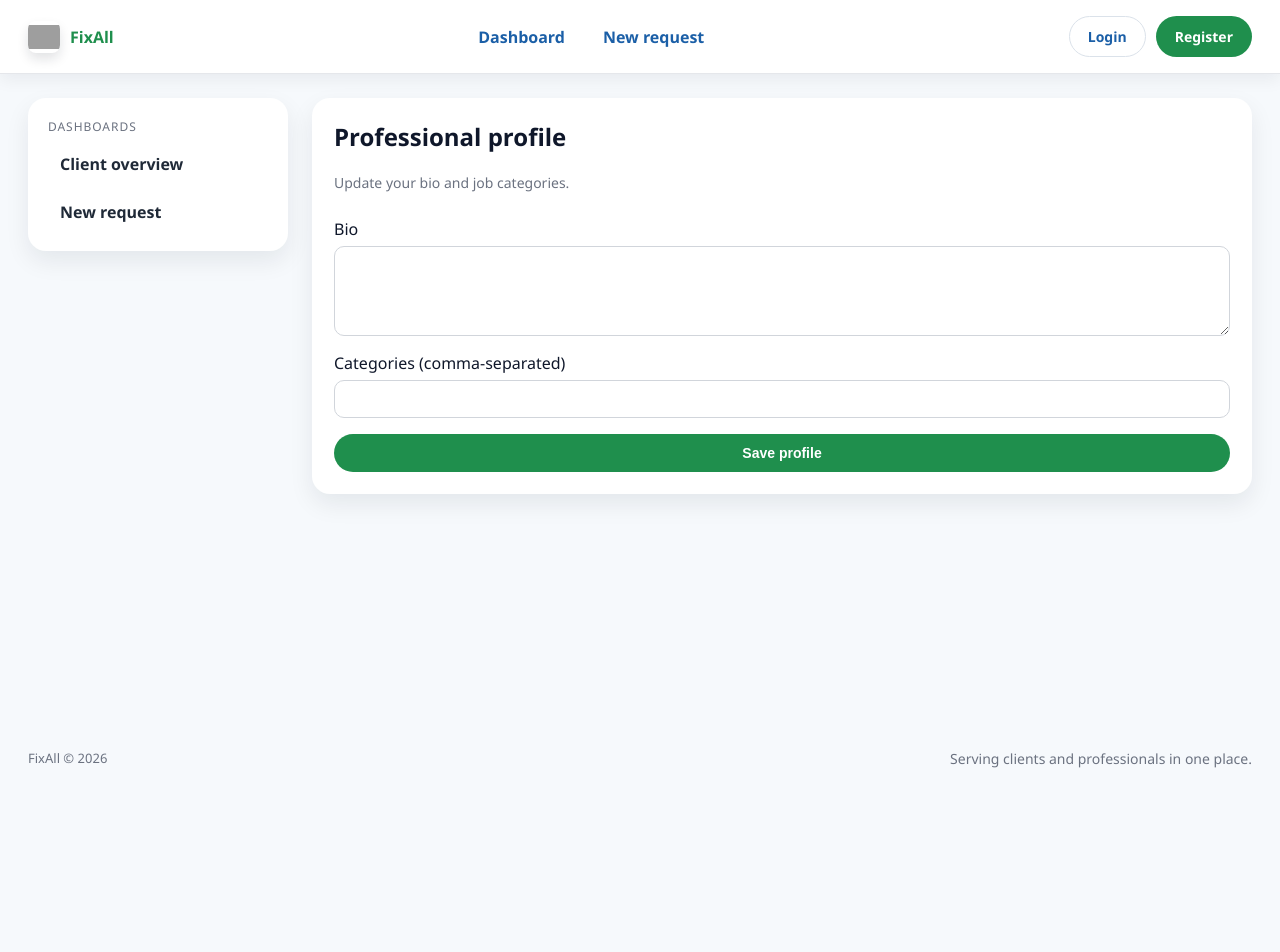
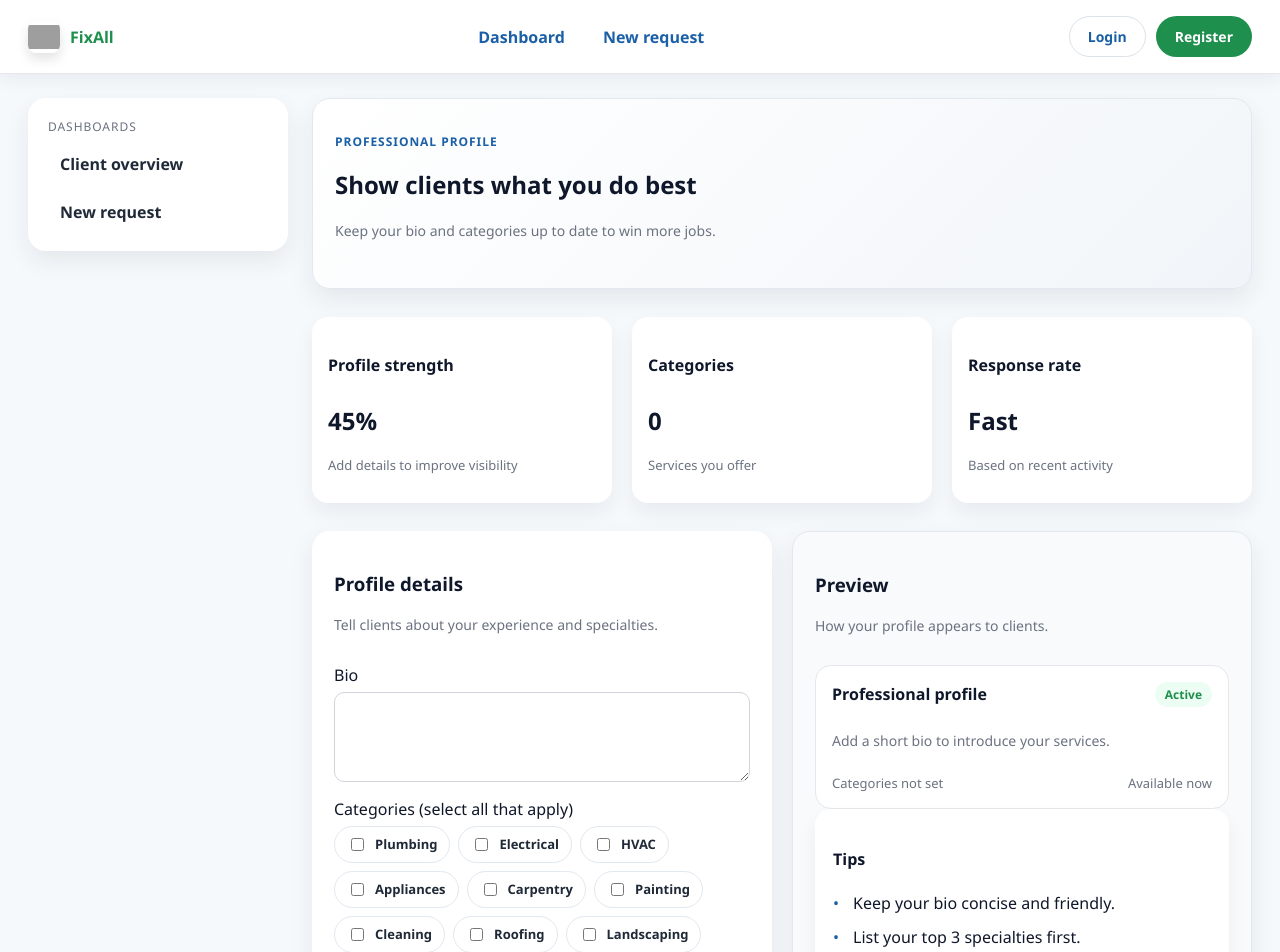
Before and after one commit to Soul312/FixAllFrontEnd, a React (Vite) app in the folder ui/: page /profile in a window 1280 px wide. Shown: the top 952 px of the page. Before the commit the page ends 800 px from the top, so only its background shows below. Built offline with nearby package versions, Linux system fonts and the light colour scheme; grey boxes are pictures that could not be loaded.

Commit message:
add categories constant and update profile form to use checkboxes for category selection

```diff
--- /dev/null
+++ b/ui/src/constants/categories.js
@@ -0,0 +1,12 @@
+export const CATEGORIES = [
+  "Plumbing",
+  "Electrical",
+  "HVAC",
+  "Appliances",
+  "Carpentry",
+  "Painting",
+  "Cleaning",
+  "Roofing",
+  "Landscaping",
+  "General Repair"
+];
--- a/ui/src/pages/client/NewRequest.jsx
+++ b/ui/src/pages/client/NewRequest.jsx
@@ -1,19 +1,7 @@
 import React, { useState } from "react";
 import { apiJson } from "../../api.js";
 import MapPicker from "../../components/MapPicker.jsx";
-
-const CATEGORIES = [
-  "Plumbing",
-  "Electrical",
-  "HVAC",
-  "Appliances",
-  "Carpentry",
-  "Painting",
-  "Cleaning",
-  "Roofing",
-  "Landscaping",
-  "General Repair"
-];
+import { CATEGORIES } from "../../constants/categories.js";
 
 export default function NewRequest() {
   const [form, setForm] = useState({
@@ -141,7 +129,7 @@ export default function NewRequest() {
             <p className="muted">{form.description || "Describe the issue in detail."}</p>
             <div className="card-meta">
               <span>{form.category || "Category"}</span>
-              <span>Lat {form.latitude || "--"} · Lng {form.longitude || "--"}</span>
+              <span>Location selected on map</span>
             </div>
           </div>
           <div className="info-card">
--- a/ui/src/pages/pro/ProfessionalDashboard.jsx
+++ b/ui/src/pages/pro/ProfessionalDashboard.jsx
@@ -1,13 +1,40 @@
 import React, { useState } from "react";
 import { apiJson } from "../../api.js";
+import MapPicker from "../../components/MapPicker.jsx";
 
 export default function ProfessionalDashboard() {
   const [filters, setFilters] = useState({ latitude: "", longitude: "", radiusKm: "10" });
   const [jobs, setJobs] = useState([]);
   const [status, setStatus] = useState("");
+  const [geoStatus, setGeoStatus] = useState("");
 
   const updateField = (field) => (event) => {
     setFilters((prev) => ({ ...prev, [field]: event.target.value }));
+  };
+
+  const applyLocation = ({ lat, lng }) => {
+    if (lat == null || lng == null) return;
+    setFilters((prev) => ({
+      ...prev,
+      latitude: lat.toFixed(6),
+      longitude: lng.toFixed(6)
+    }));
+  };
+
+  const useMyLocation = () => {
+    if (!navigator.geolocation) {
+      setGeoStatus("Geolocation is not supported on this device.");
+      return;
+    }
+    setGeoStatus("Getting your location...");
+    navigator.geolocation.getCurrentPosition(
+      (pos) => {
+        applyLocation({ lat: pos.coords.latitude, lng: pos.coords.longitude });
+        setGeoStatus("");
+      },
+      () => setGeoStatus("Unable to access your location."),
+      { enableHighAccuracy: true, timeout: 10000 }
+    );
   };
 
   const loadJobs = async () => {
@@ -35,8 +62,8 @@ export default function ProfessionalDashboard() {
     <div className="stack-lg">
       <section className="panel hero-panel">
         <div className="page-header">
-          <p className="eyebrow">Professional dashboard</p>
-          <h2>Find nearby requests</h2>
+          <p className="eyebrow">Professional jobs</p>
+          <h2>Claim nearby requests</h2>
           <p className="muted">Search by location and accept jobs that fit your skills.</p>
         </div>
         <div className="row">
@@ -55,24 +82,38 @@ export default function ProfessionalDashboard() {
             <h3>Search filters</h3>
             <p className="muted">Adjust radius to widen or narrow your search.</p>
           </div>
+          <div className="row">
+            <span className="pill">Available</span>
+            <span className="pill pill-muted">Accepted</span>
+            <span className="pill pill-muted">Completed</span>
+          </div>
         </div>
         <div className="form-grid form-grid-3">
-          <div className="form-row">
-            <label>Latitude</label>
-            <input value={filters.latitude} onChange={updateField("latitude")} />
-          </div>
-          <div className="form-row">
-            <label>Longitude</label>
-            <input value={filters.longitude} onChange={updateField("longitude")} />
-          </div>
           <div className="form-row">
             <label>Radius (km)</label>
             <input value={filters.radiusKm} onChange={updateField("radiusKm")} />
           </div>
+          <button className="btn ghost" type="button" onClick={useMyLocation}>
+            Use my location
+          </button>
           <button className="btn primary" type="button" onClick={loadJobs}>
             Load requests
           </button>
         </div>
+        {geoStatus ? <p className="small-muted">{geoStatus}</p> : null}
+      </section>
+
+      <section className="panel soft-panel">
+        <div className="panel-header">
+          <div>
+            <h3>Select search location</h3>
+            <p className="muted">Click the map or search to set your search center.</p>
+          </div>
+        </div>
+        <MapPicker
+          value={{ lat: Number(filters.latitude), lng: Number(filters.longitude) }}
+          onChange={applyLocation}
+        />
       </section>
 
       <section className="panel">
@@ -88,13 +129,16 @@ export default function ProfessionalDashboard() {
           {jobs.map((job) => (
             <article className="card-item" key={job.id}>
               <div className="card-head">
-                <strong>{job.title}</strong>
+                <div className="stack-sm">
+                  <strong>{job.title}</strong>
+                  <span className="small-muted">{job.category}</span>
+                </div>
                 <span className="status-chip">{job.status}</span>
               </div>
               <p className="muted">{job.description}</p>
               <div className="card-meta">
-                <span>{job.category}</span>
                 <span>Lat {job.latitude} · Lng {job.longitude}</span>
+                <span>Posted today</span>
               </div>
               <div className="row">
                 <button className="btn primary" type="button" onClick={() => acceptJob(job.id)}>
--- a/ui/src/pages/pro/Profile.jsx
+++ b/ui/src/pages/pro/Profile.jsx
@@ -1,9 +1,10 @@
 import React, { useState } from "react";
 import { apiJson } from "../../api.js";
+import { CATEGORIES } from "../../constants/categories.js";
 
 export default function Profile() {
   const [bio, setBio] = useState("");
-  const [categories, setCategories] = useState("");
+  const [categories, setCategories] = useState([]);
   const [status, setStatus] = useState("");
 
   const handleSubmit = async (event) => {
@@ -15,7 +16,7 @@ export default function Profile() {
         method: "POST",
         body: JSON.stringify({
           bio,
-          categories: categories.split(",").map((cat) => cat.trim()).filter(Boolean)
+          categories
         })
       });
       setStatus("Profile updated.");
@@ -25,10 +26,40 @@ export default function Profile() {
   };
 
   return (
+    <div className="stack-lg">
+      <section className="panel hero-panel">
+        <div className="page-header">
+          <p className="eyebrow">Professional profile</p>
+          <h2>Show clients what you do best</h2>
+          <p className="muted">Keep your bio and categories up to date to win more jobs.</p>
+        </div>
+      </section>
+
+      <section className="grid-3">
+        <div className="stat-card">
+          <h4>Profile strength</h4>
+          <strong>{bio ? "90%" : "45%"}</strong>
+          <p className="small-muted">Add details to improve visibility</p>
+        </div>
+        <div className="stat-card">
+          <h4>Categories</h4>
+          <strong>{categories.length}</strong>
+          <p className="small-muted">Services you offer</p>
+        </div>
+        <div className="stat-card">
+          <h4>Response rate</h4>
+          <strong>Fast</strong>
+          <p className="small-muted">Based on recent activity</p>
+        </div>
+      </section>
+
+      <section className="grid-2">
         <div className="panel">
-      <div className="page-header">
-        <h2>Professional profile</h2>
-        <p className="muted">Update your bio and job categories.</p>
+          <div className="panel-header">
+            <div>
+              <h3>Profile details</h3>
+              <p className="muted">Tell clients about your experience and specialties.</p>
+            </div>
           </div>
           <form className="form-grid" onSubmit={handleSubmit}>
             <div className="form-row">
@@ -36,12 +67,58 @@ export default function Profile() {
               <textarea value={bio} onChange={(e) => setBio(e.target.value)} />
             </div>
             <div className="form-row">
-          <label>Categories (comma-separated)</label>
-          <input value={categories} onChange={(e) => setCategories(e.target.value)} />
+              <label>Categories (select all that apply)</label>
+              <div className="chip-grid">
+                {CATEGORIES.map((category) => (
+                  <label className="chip" key={category}>
+                    <input
+                      type="checkbox"
+                      checked={categories.includes(category)}
+                      onChange={(event) => {
+                        const checked = event.target.checked;
+                        setCategories((prev) =>
+                          checked ? [...prev, category] : prev.filter((item) => item !== category)
+                        );
+                      }}
+                    />
+                    <span>{category}</span>
+                  </label>
+                ))}
+              </div>
             </div>
             {status ? <p className="small-muted">{status}</p> : null}
             <button className="btn primary" type="submit">Save profile</button>
           </form>
         </div>
+
+        <aside className="panel soft-panel">
+          <div className="panel-header">
+            <div>
+              <h3>Preview</h3>
+              <p className="muted">How your profile appears to clients.</p>
+            </div>
+          </div>
+          <div className="card-item">
+            <div className="card-head">
+              <strong>Professional profile</strong>
+              <span className="status-chip">Active</span>
+            </div>
+            <p className="muted">{bio || "Add a short bio to introduce your services."}</p>
+            <div className="card-meta">
+              <span>{categories.length ? categories.join(", ") : "Categories not set"}</span>
+              <span>Available now</span>
+            </div>
+          </div>
+          <div className="info-card">
+            <h4>Tips</h4>
+            <ul className="list plain">
+              <li>Keep your bio concise and friendly.</li>
+              <li>List your top 3 specialties first.</li>
+              <li>Update categories as you expand services.</li>
+            </ul>
+          </div>
+        </aside>
+      </section>
+    </div>
   );
 }
--- a/ui/src/styles.css
+++ b/ui/src/styles.css
@@ -246,6 +246,12 @@ a {
   gap: 28px;
 }
 
+.stack-sm {
+  display: flex;
+  flex-direction: column;
+  gap: 4px;
+}
+
 .hero {
   display: grid;
   grid-template-columns: 1.2fr 1fr;
@@ -329,6 +335,11 @@ a {
   font-size: 12px;
 }
 
+.pill-muted {
+  background: #f3f4f6;
+  color: #6b7280;
+}
+
 .status-chip {
   padding: 4px 10px;
   border-radius: 999px;
@@ -388,6 +399,10 @@ textarea {
   border: 1px solid #d1d5db;
   font-size: 14px;
   background: #ffffff;
+}
+
+select[multiple] {
+  min-height: 140px;
 }
 
 textarea {
@@ -537,6 +552,36 @@ textarea {
   font-size: 13px;
 }
 
+.chip-grid {
+  display: flex;
+  flex-wrap: wrap;
+  gap: 8px;
+}
+
+.chip {
+  display: inline-flex;
+  align-items: center;
+  gap: 8px;
+  padding: 8px 12px;
+  border-radius: 999px;
+  border: 1px solid #e2e8f0;
+  background: #ffffff;
+  cursor: pointer;
+  font-size: 13px;
+  font-weight: 600;
+  color: #1f2937;
+}
+
+.chip input {
+  accent-color: #1f8f4d;
+}
+
+.chip:has(input:checked) {
+  background: #ecfdf3;
+  border-color: #1f8f4d;
+  color: #1f8f4d;
+}
+
 @media (max-width: 1024px) {
   .main-grid {
     grid-template-columns: 1fr;
```
Also changed, not shown: 1 other file (tests, documents, lock files or other folders). Lines whose indentation alone changed are shown as unchanged.
